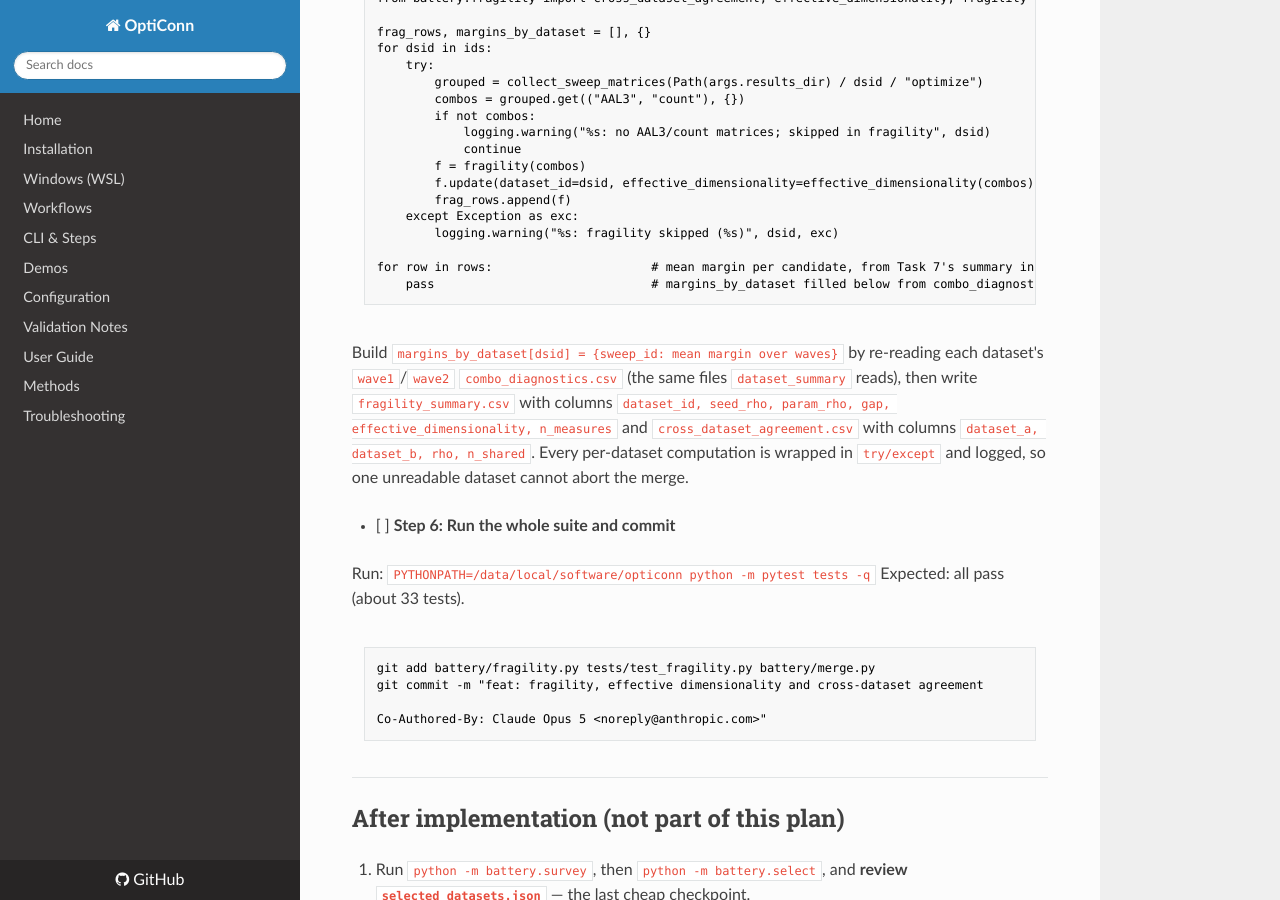
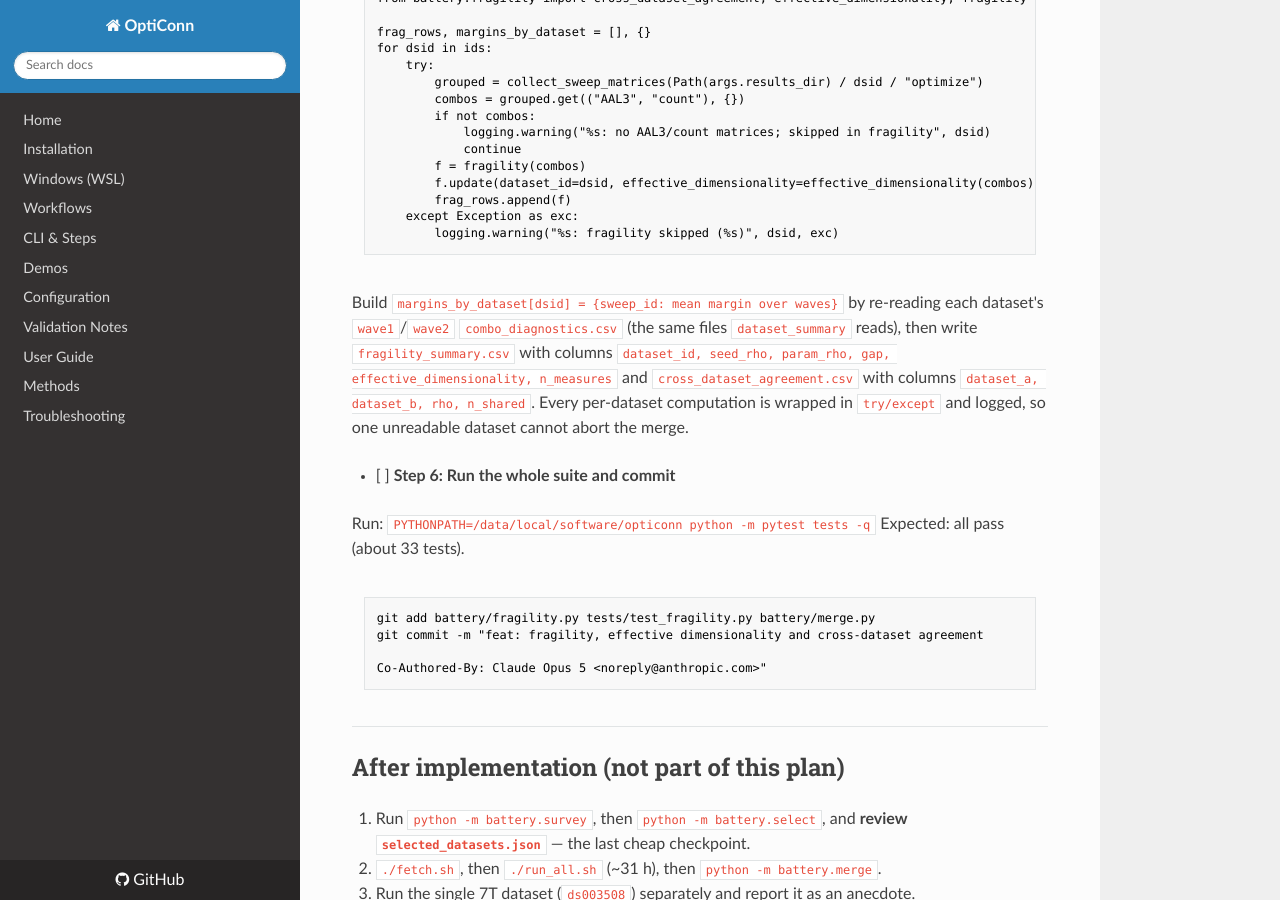
Before and after one commit to MRI-Lab-Graz/opticonn, an MkDocs documentation site: the page built from docs/superpowers/plans/2026-09-25-openneuro-battery.md, in a window 1280 px wide and 900 px high, scrolled down 29731 px. Built offline with MkDocs 1.6.1, drawn with Linux system fonts in a browser that asks for light colours; nearby versions of some CDN libraries.

Commit message:
docs(plan): remove no-op stub from Task 8 wiring step
Co-Authored-By: Claude Opus 5 <noreply@anthropic.com>

````diff
--- a/docs/superpowers/plans/2026-09-25-openneuro-battery.md
+++ b/docs/superpowers/plans/2026-09-25-openneuro-battery.md
@@ -1536,9 +1536,6 @@ for dsid in ids:
         frag_rows.append(f)
     except Exception as exc:
         logging.warning("%s: fragility skipped (%s)", dsid, exc)
-
-for row in rows:                      # mean margin per candidate, from Task 7's summary inputs
-    pass                              # margins_by_dataset filled below from combo_diagnostics
 ```
 
 Build `margins_by_dataset[dsid] = {sweep_id: mean margin over waves}` by re-reading each dataset's `wave1`/`wave2` `combo_diagnostics.csv` (the same files `dataset_summary` reads), then write `fragility_summary.csv` with columns `dataset_id, seed_rho, param_rho, gap, effective_dimensionality, n_measures` and `cross_dataset_agreement.csv` with columns `dataset_a, dataset_b, rho, n_shared`. Every per-dataset computation is wrapped in `try/except` and logged, so one unreadable dataset cannot abort the merge.
````
